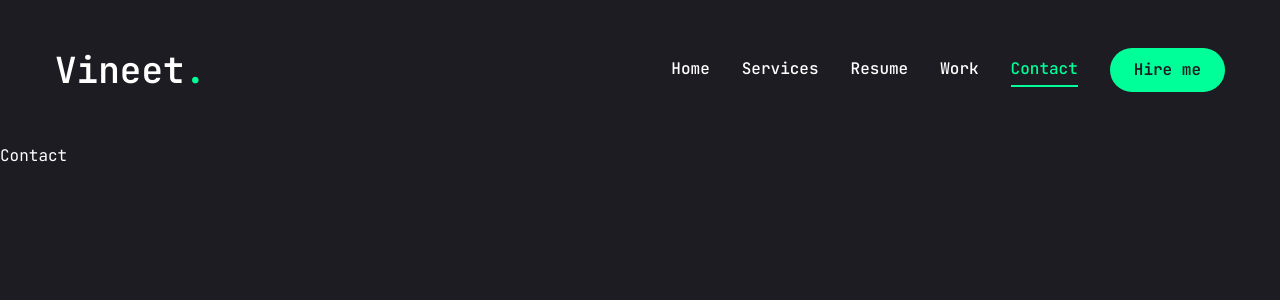
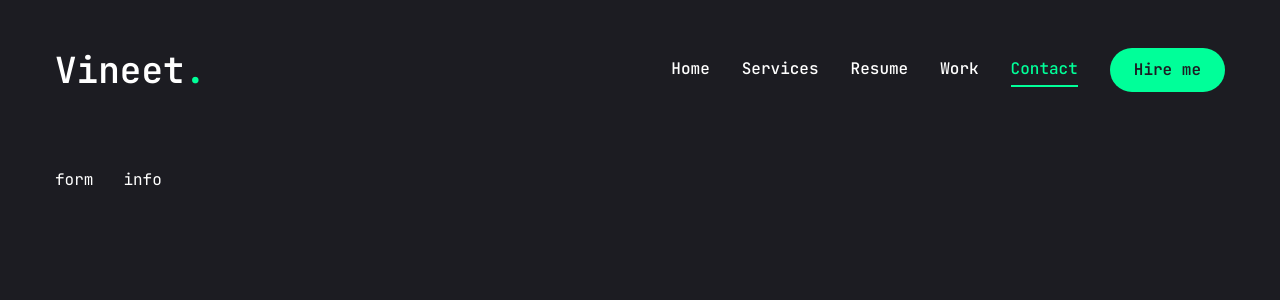
Before and after one commit to VineetPrajapati/vineet-portfolio, a Next.js app: page /contact in a window 1280 px wide. Shown: the top 300 px of the page. Built offline with nearby package versions, Linux system fonts and the light colour scheme.

Commit message:
forget to add use clietn instead add use state

```diff
--- a/app/contact/page.jsx
+++ b/app/contact/page.jsx
@@ -1,34 +1,61 @@
-"use state"
+"use client";
 
-import { Button } from "@/components/ui/button"
-import { Input } from "@/components/ui/input"
-import { Select, SelectContent, SelectGroup, SelectItem, SelectLabel, SelectTrigger, SelectValue } from "@/components/ui/select"
-import { Textarea } from "@/components/ui/textarea"
+import { Button } from "@/components/ui/button";
+import { Input } from "@/components/ui/input";
+import {
+  Select,
+  SelectContent,
+  SelectGroup,
+  SelectItem,
+  SelectLabel,
+  SelectTrigger,
+  SelectValue,
+} from "@/components/ui/select";
+import { Textarea } from "@/components/ui/textarea";
+import { motion } from "framer-motion";
 
-import { FaPhoneAlt, FaEnvelope, FaMapMarkerAlt } from "react-icons/fa"
+import { FaPhoneAlt, FaEnvelope, FaMapMarkerAlt } from "react-icons/fa";
 
 const info = [
   {
     icon: <FaPhoneAlt />,
     title: "Phone",
-    description: "(+91) 9120508661"
+    description: "(+91) 9120508661",
   },
   {
     icon: <FaEnvelope />,
     title: "Email",
-    description: "vineetprajapati2202@gmail.com"
+    description: "vineetprajapati2202@gmail.com",
   },
   {
     icon: <FaMapMarkerAlt />,
     title: "Address",
-    description: "Availabel 24/7 Online"
+    description: "Availabel 24/7 Online",
   },
-]
+];
 
 const Contact = () => {
   return (
-    <div>Contact</div>
-  )
-}
+    <motion.div
+      initial={{ opacity: 0 }}
+      animate={{
+        opacity: 1,
+        transition: { delay: 2.4, duration: 0.4, ease: "easeIn" },
+      }}
+      className="py-6"
+    >
+      <div className="container mx-auto">
+        <div className="flex flex-col xl:flex-row gap-[30px]">
+          {/* form */}
+          <div>
+            <form>form</form>
+          </div>
+          {/* info */}
+          <div>info</div>
+        </div>
+      </div>
+    </motion.div>
+  );
+};
 
-export default Contact
+export default Contact;
```
